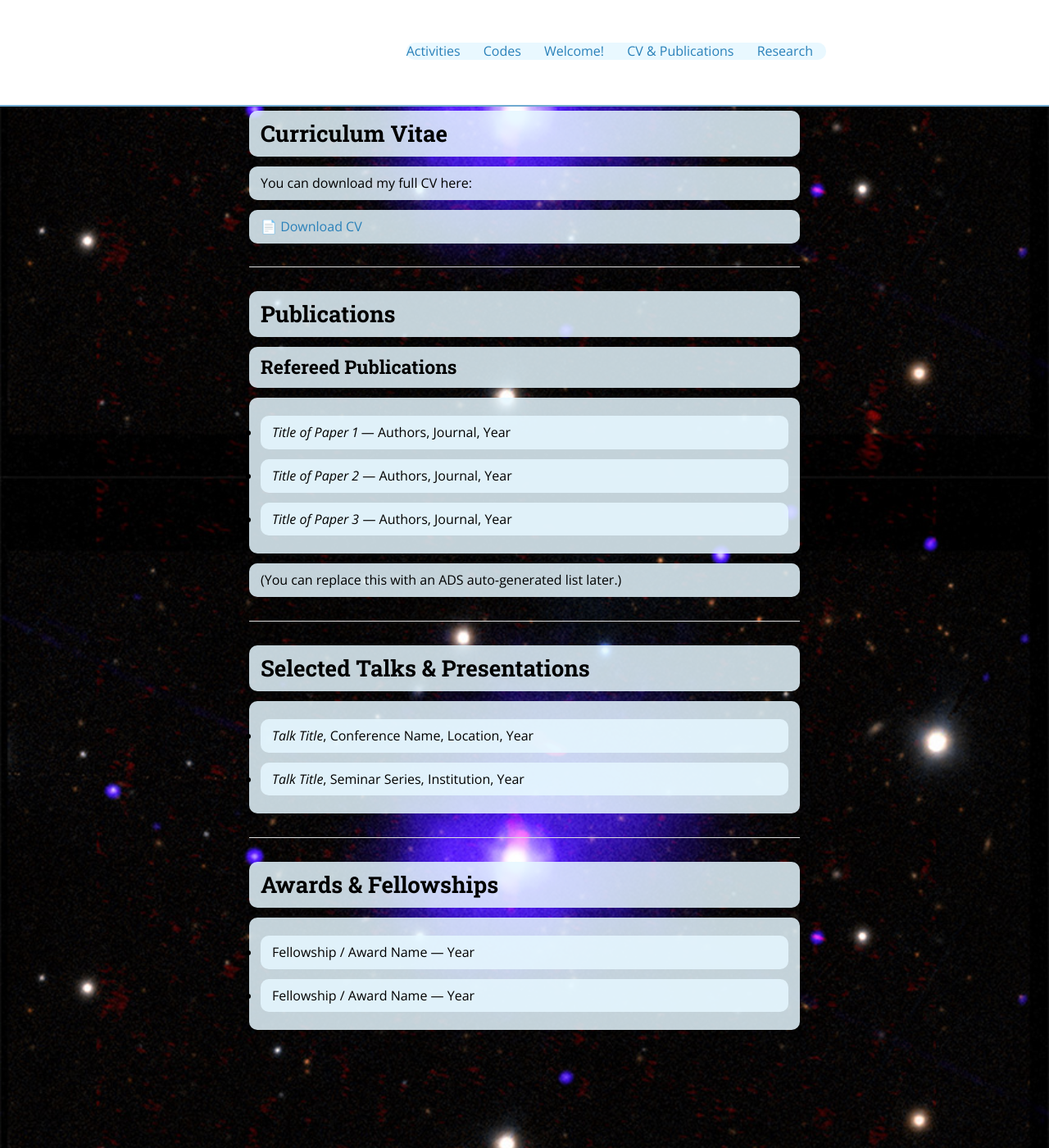
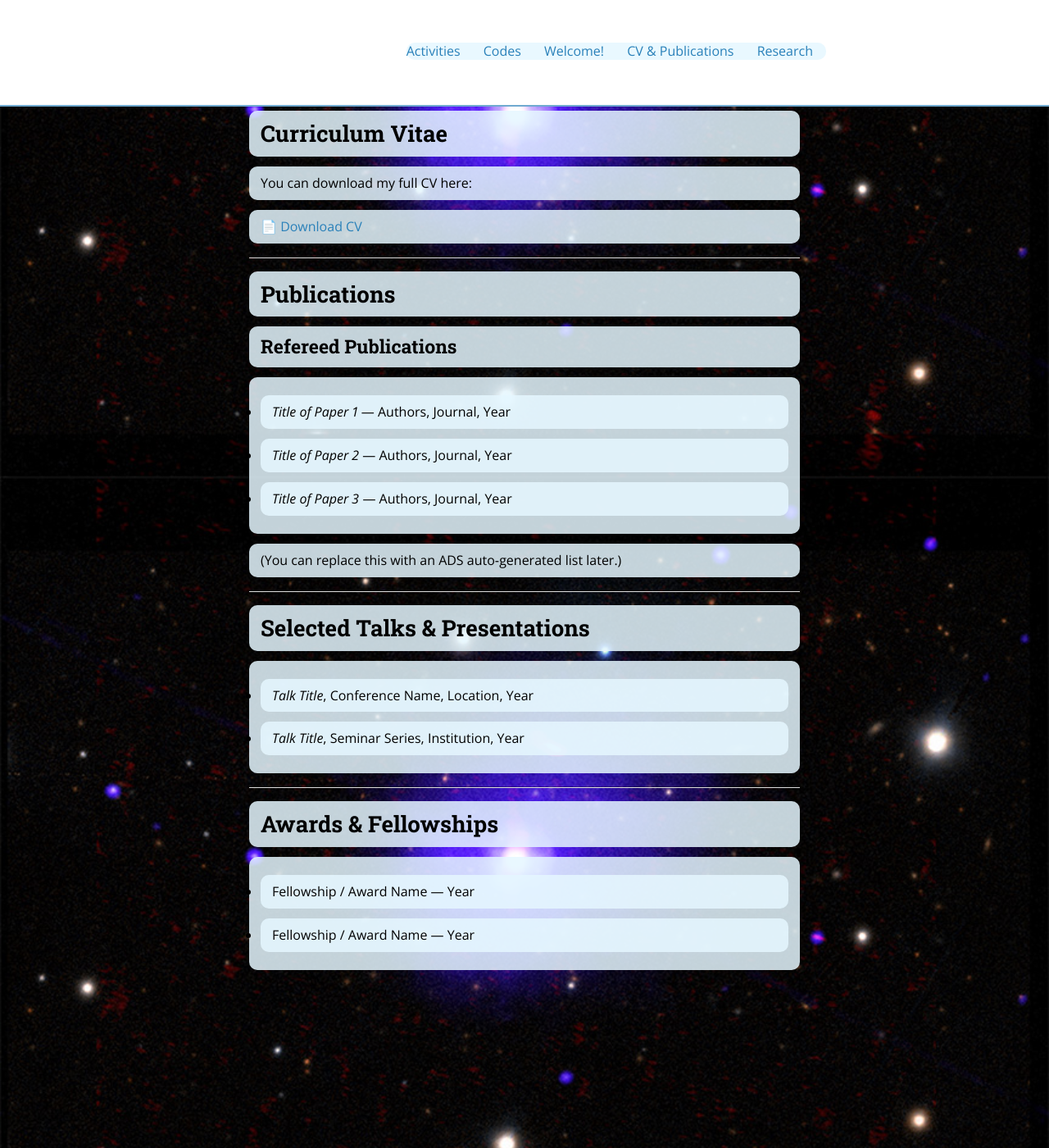
Before and after one commit to jsiskreynes-astro/jsiskreynes-astro.github.io, a Jekyll site: the page built from js/publications-cv.md, in a window 1280 px wide and 1400 px high, scrolled down 329 px. Shown: the whole window at 82% size. Built offline with Jekyll 4.4.1, drawn with Linux system fonts in a browser that asks for light colours; nearby versions of some CDN libraries; our own code applies the rules of GitHub Pages for plain Markdown files.

Commit message:
Update main.scss

```diff
--- a/css/main.scss
+++ b/css/main.scss
@@ -51,5 +51,9 @@ p, ul, ol, li, blockquote {
 main, article, section, div {
   background: none !important;
 };
-
+hr {
+  margin: 16px auto;      /* reduce vertical spacing */
+  max-width: 700px;       /* keeps it aligned with your text boxes */
+  border-top: 1px solid rgba(0,0,0,0.3);
+}
 ;
```
